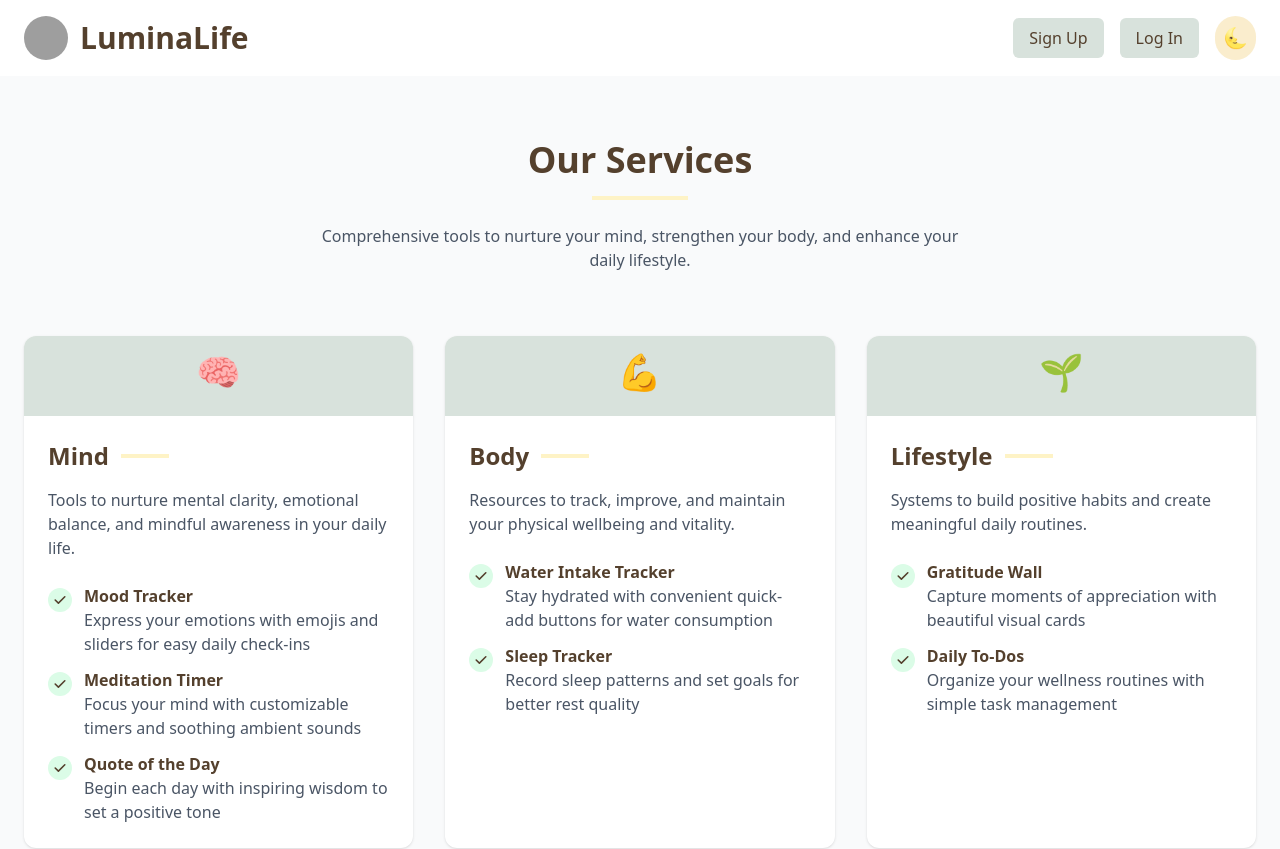
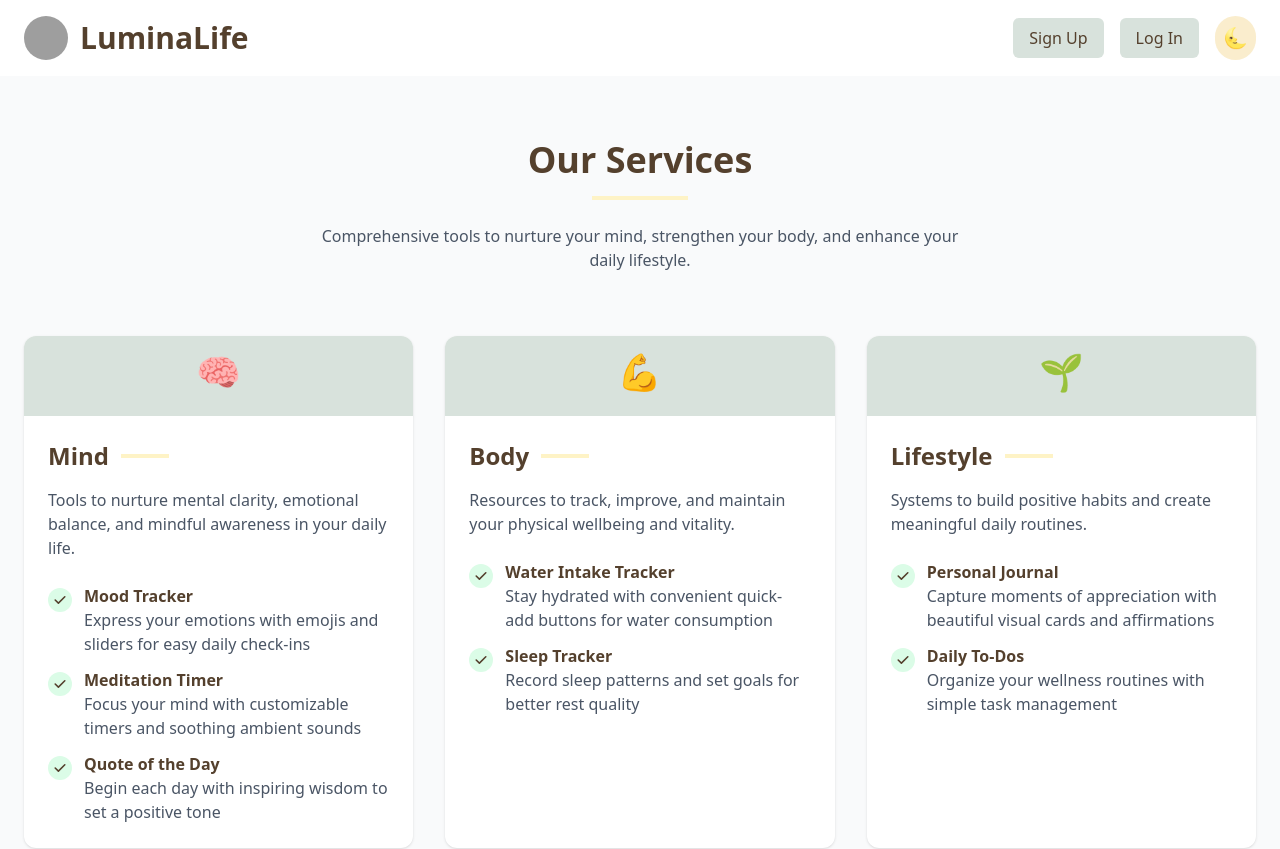
Before and after one commit to NihitaLele/LuminaLife, a React (Vite) app in the folder LuminaLife_Frontend/: page /Services in a window 1280 px wide. Shown: the top 849 px of the page. Built offline with nearby package versions, Linux system fonts and the light colour scheme; grey boxes are pictures that could not be loaded.

Commit message:
Bugs resolved

```diff
--- a/LuminaLife_Frontend/src/Components/HeroSection.jsx
+++ b/LuminaLife_Frontend/src/Components/HeroSection.jsx
@@ -237,7 +237,7 @@ const HeroSection = () => {
                     </svg>
                   </div>
                   <div>
-                    <strong className="text-[#54402d]">Gratitude Wall</strong>
+                    <strong className="text-[#54402d]">Personal Journal</strong>
                   </div>
                 </li>
               </ul>
--- a/LuminaLife_Frontend/src/Components/Services.jsx
+++ b/LuminaLife_Frontend/src/Components/Services.jsx
@@ -219,10 +219,10 @@ const Services = () => {
                       </svg>
                     </div>
                     <div>
-                      <strong className="text-[#54402d]">Gratitude Wall</strong>
+                      <strong className="text-[#54402d]">Personal Journal</strong>
                       <p className="text-gray-600">
                         Capture moments of appreciation with beautiful visual
-                        cards
+                        cards and affirmations
                       </p>
                     </div>
                   </li>
```
